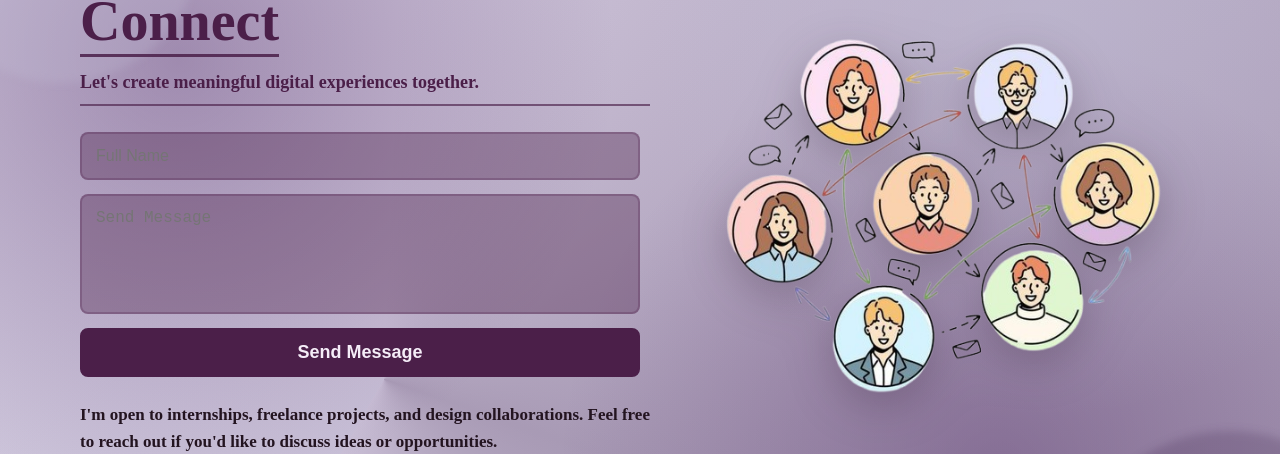
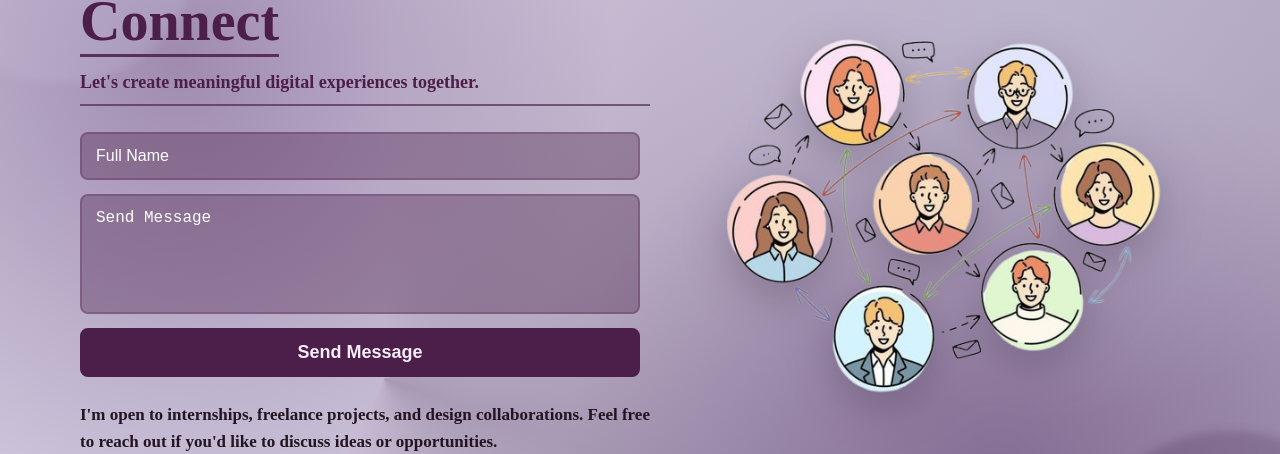
Before and after one commit to Patelved2307/ved-portfolio, a plain HTML site: page index.html in a window 1280 px wide. Shown: the part 3473-3927 px from the top of the page. Drawn offline with Linux system fonts and the light colour scheme.

Commit message:
updated the text color

```diff
--- a/stylesheet.css
+++ b/stylesheet.css
@@ -986,7 +986,7 @@
     padding: 13px 14px;
     font-size: 16px;
     font-weight: 500;
-    color: #f5edf8;
+    color: #ffffff;
     background: rgba(75, 31, 73, 0.36);
     outline: none;
 }
@@ -995,6 +995,11 @@
     resize: none;
     min-height: 120px;
 }
+.connect-form input::placeholder,
+.connect-form textarea::placeholder {
+    color: #ffffff;
+    opacity: 1;
+}
 
 .connect-form input:focus,
 .connect-form textarea:focus {
@@ -1002,6 +1007,15 @@
     box-shadow: 0 0 0 3px rgba(75, 31, 73, 0.36);
 }
 
+.connect-form input:-webkit-autofill,
+.connect-form input:-webkit-autofill:hover,
+.connect-form input:-webkit-autofill:focus,
+.connect-form textarea:-webkit-autofill,
+.connect-form textarea:-webkit-autofill:hover,
+.connect-form textarea:-webkit-autofill:focus {
+    -webkit-text-fill-color: #ffffff;
+    transition: background-color 9999s ease-in-out 0s;
+}
 .connect-form button {
     border: 2px solid #4b1f49;
     background: #4b1f49;
```
